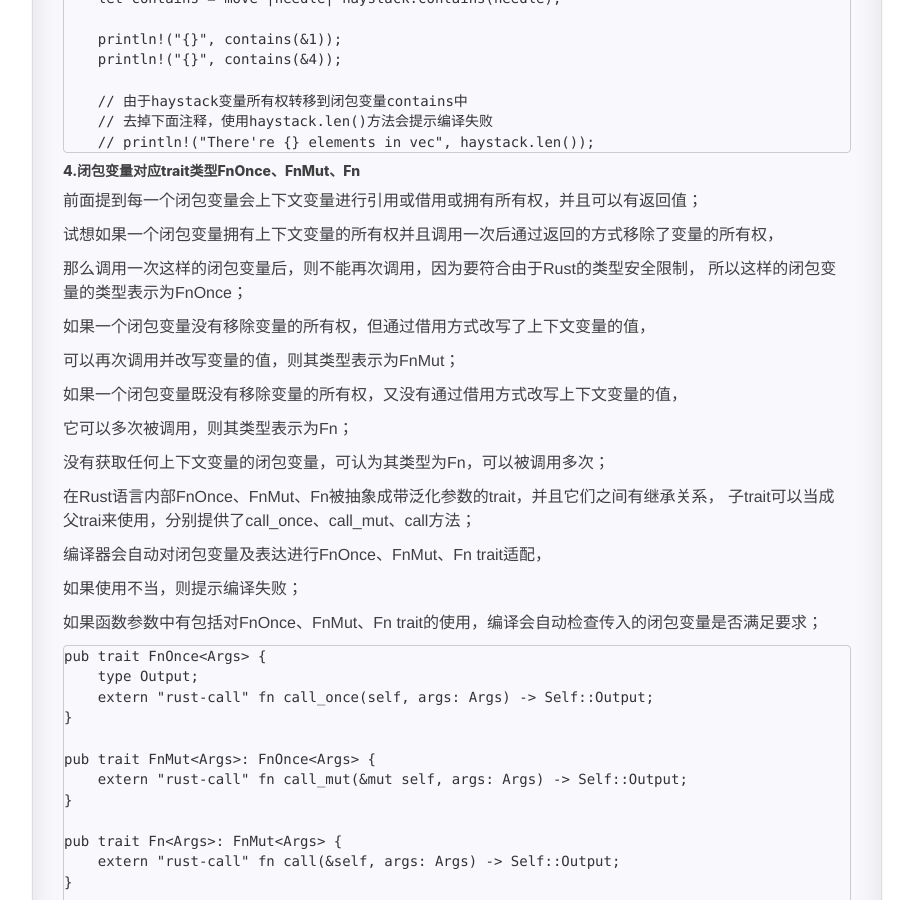
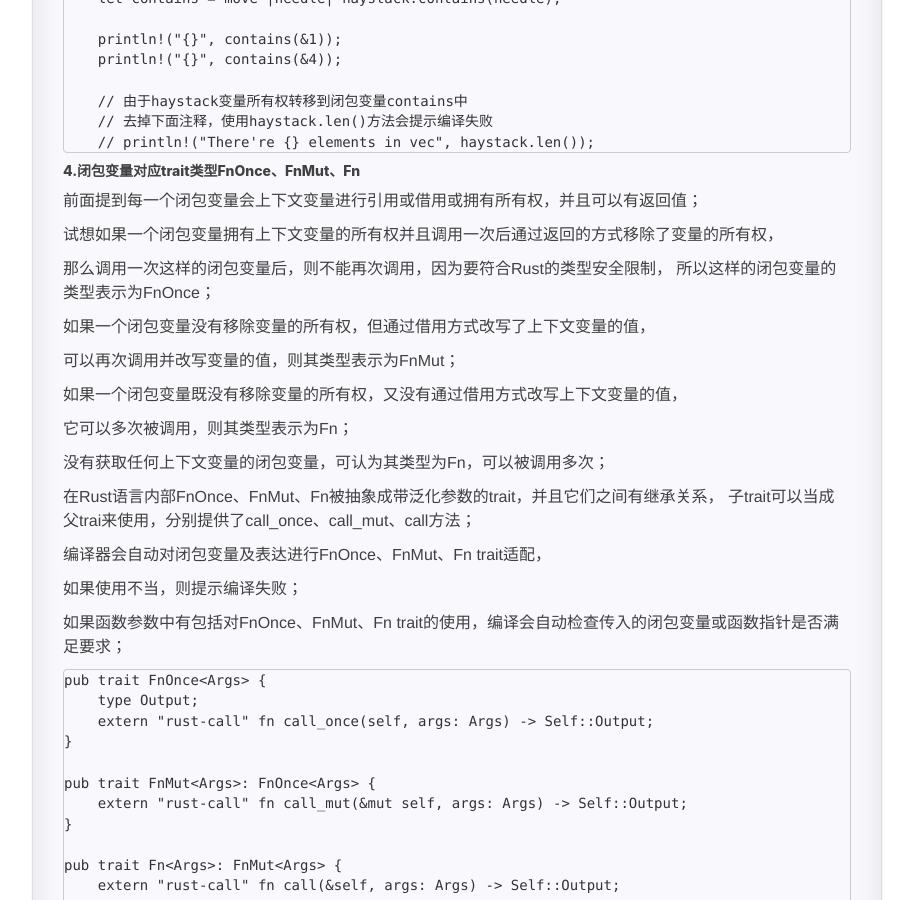
Before and after one commit to Grainspring/grainspring.github.io, a Jekyll site: the page built from _posts/2021-04-18-lrfrc-rustc-tokenstream-and-closure.md, in a window 1280 px wide and 900 px high, scrolled down 20045 px. Shown: the whole window, without its empty margins (37-950 px from the left). Built offline with Jekyll 4.4.1, drawn with Linux system fonts in a browser that asks for light colours; nearby versions of some CDN libraries; comment, search, counter and statistics services are not loaded; a style sheet for code colours, icons or effects is not loaded; some of the changed text lies outside the part shown.

Commit message:
update lrfrc tokenstream and closure

````diff
--- a/_posts/2021-04-18-lrfrc-rustc-tokenstream-and-closure.md
+++ b/_posts/2021-04-18-lrfrc-rustc-tokenstream-and-closure.md
@@ -1031,7 +1031,7 @@ fn main() {
 
 试想如果一个闭包变量拥有上下文变量的所有权并且调用一次后通过返回的方式移除了变量的所有权，
 
-那么调用一次这样的闭包变量后，则不能再次调用，因为要符合由于Rust的类型安全限制，
+那么调用一次这样的闭包变量后，则不能再次调用，因为要符合Rust的类型安全限制，
 所以这样的闭包变量的类型表示为FnOnce；
 
 如果一个闭包变量没有移除变量的所有权，但通过借用方式改写了上下文变量的值，
@@ -1051,7 +1051,7 @@ fn main() {
 
 如果使用不当，则提示编译失败；
 
-如果函数参数中有包括对FnOnce、FnMut、Fn trait的使用，编译会自动检查传入的闭包变量是否满足要求；
+如果函数参数中有包括对FnOnce、FnMut、Fn trait的使用，编译会自动检查传入的闭包变量或函数指针是否满足要求；
 
 ```
 pub trait FnOnce<Args> {
````
Also changed, not shown: other parts of _posts/2021-04-18-lrfrc-rustc-tokenstream-and-closure.md (+4 -4 lines).
